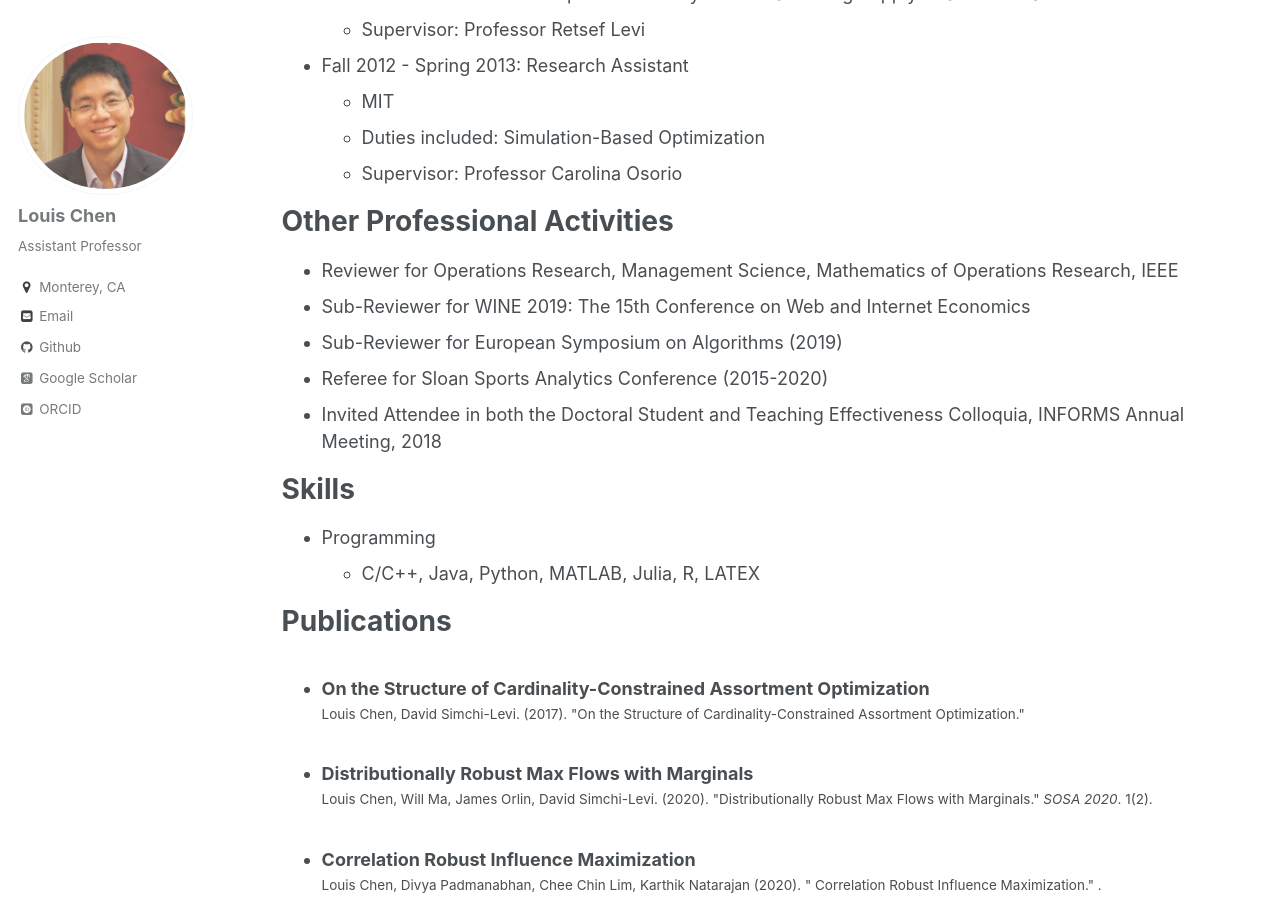
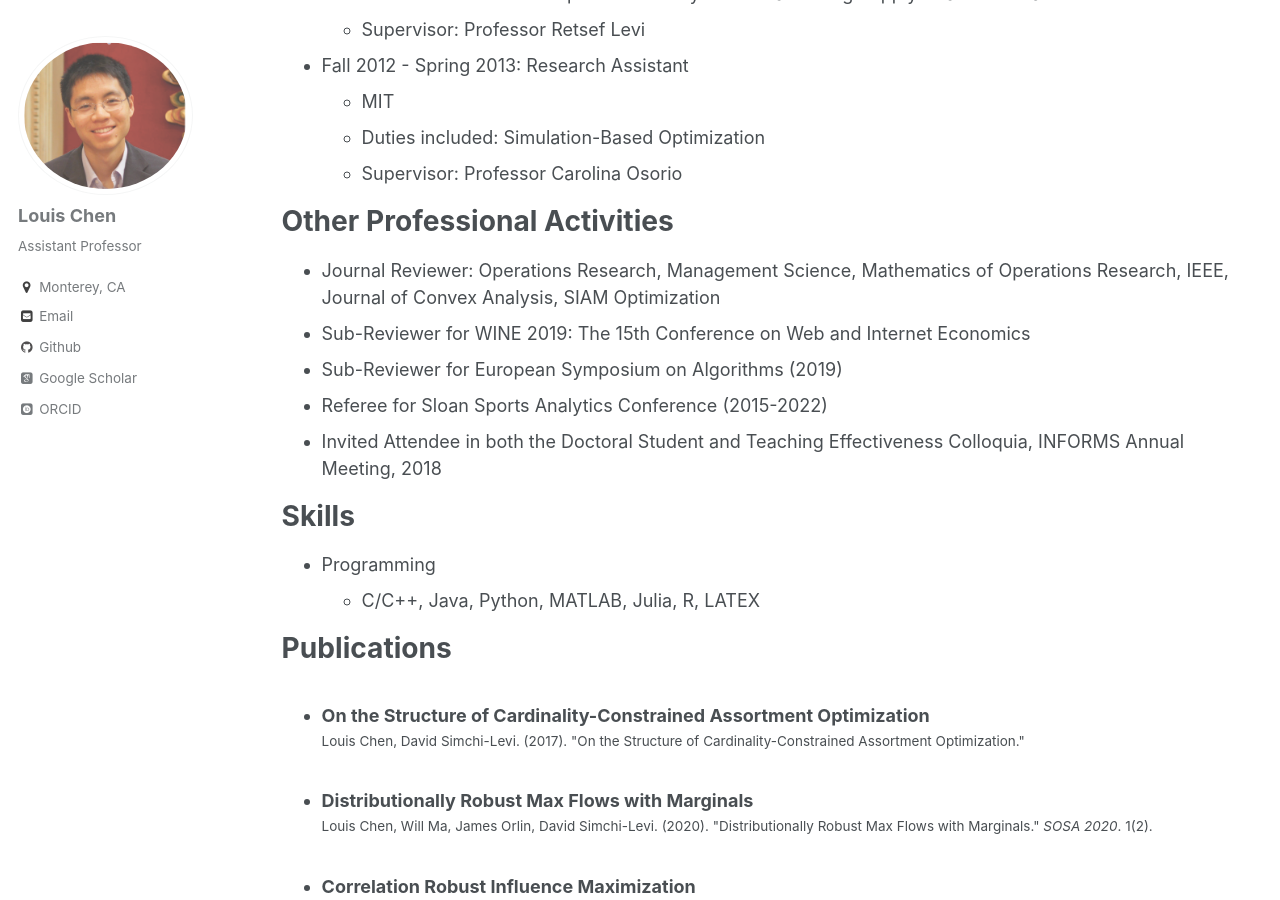
Before and after one commit to LouisLChen/LouisLChen.github.io, a Jekyll site: the page built from _pages/cv.md, in a window 1280 px wide and 900 px high, scrolled down 896 px. Built offline with Jekyll 4.4.1, drawn with Linux system fonts in a browser that asks for light colours; some web fonts are replaced.

Commit message:
Update cv.md

```diff
--- a/_pages/cv.md
+++ b/_pages/cv.md
@@ -43,10 +43,10 @@ Work experience
 
 Other Professional Activities
 ======
-* Reviewer for Operations Research, Management Science, Mathematics of Operations Research, IEEE
+* Journal Reviewer: Operations Research, Management Science, Mathematics of Operations Research, IEEE, Journal of Convex Analysis, SIAM Optimization
 * Sub-Reviewer for WINE 2019: The 15th Conference on Web and Internet Economics
 * Sub-Reviewer for European Symposium on Algorithms (2019)
-* Referee for Sloan Sports Analytics Conference (2015-2020)
+* Referee for Sloan Sports Analytics Conference (2015-2022)
 * Invited Attendee in both the Doctoral Student and Teaching Effectiveness Colloquia, INFORMS Annual Meeting, 2018
 
 
```
